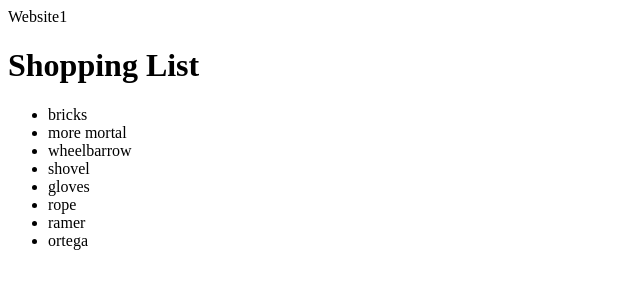
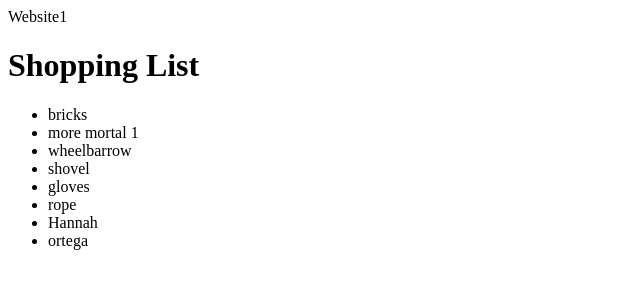
Before and after one commit to srmortega/newGitTest, a plain HTML site: page index.html in a window 1280 px wide. Shown: the full height of the page, 0-640 px from the left. Drawn offline with Linux system fonts and the light colour scheme.

Commit message:
Changed ramer to Hannah

```diff
--- a/index.html
+++ b/index.html
@@ -3,11 +3,11 @@
 <h1>Shopping List</h1>
 <ul>
   <li>bricks</li>
-  <li>more mortal</li>
+  <li>more mortal 1</li>
   <li>wheelbarrow</li>
   <li>shovel</li>
   <li>gloves</li>
   <li>rope</li>
-  <li>ramer</li>
+  <li>Hannah</li>
   <li>ortega</li>
 </ul>
```
